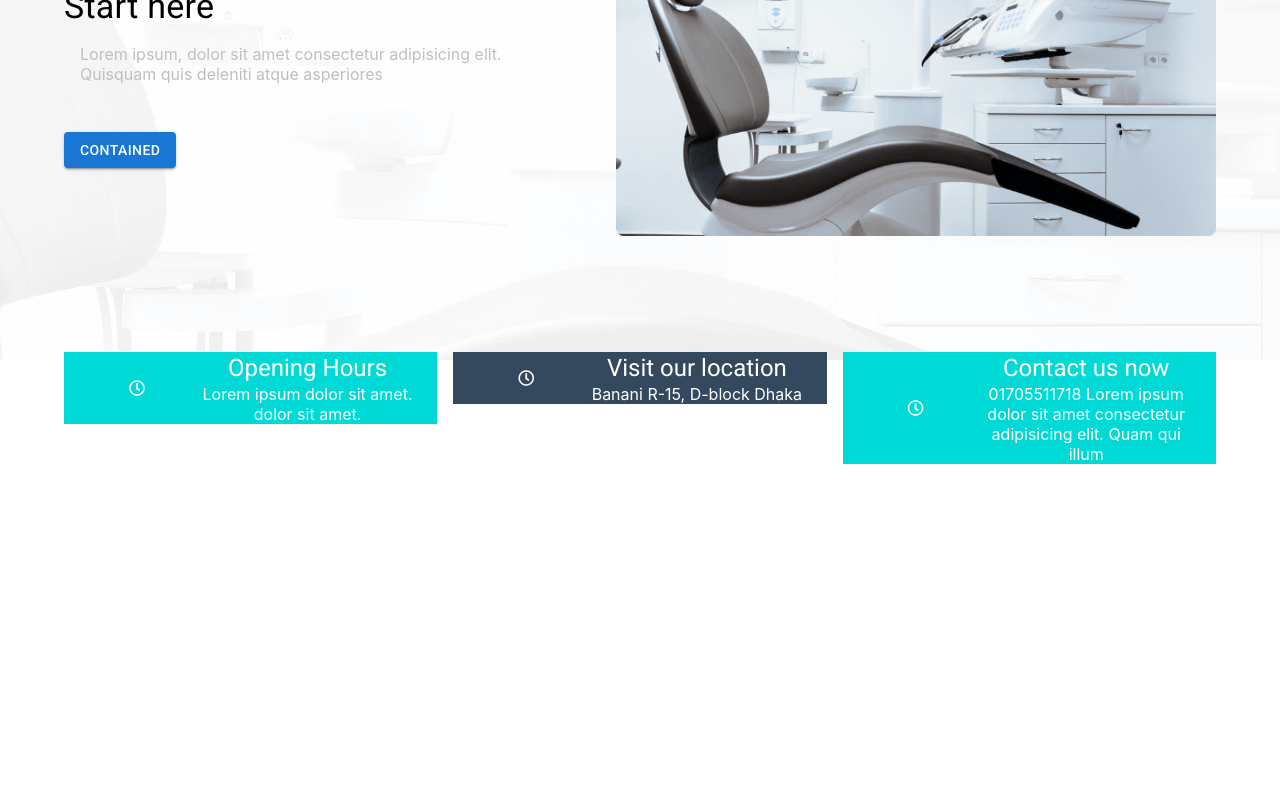
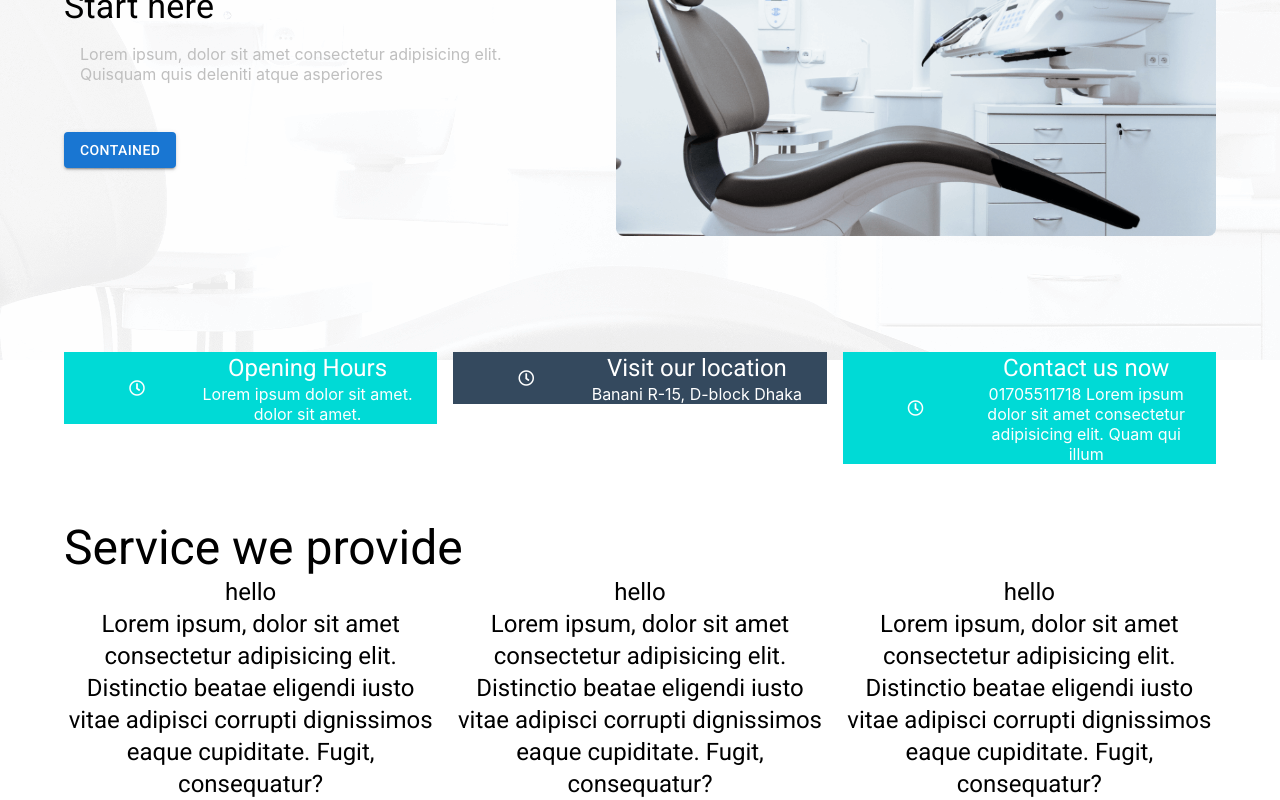
Before and after one commit to nazmul-devs/one-care-family-doctors, a React (Create React App) app: page / in a window 1280 px wide. Shown: the part 368-1168 px from the top of the page. Before the commit the page ends 832 px from the top, so only its background shows below. Built offline with nearby package versions, Linux system fonts and the light colour scheme.

Commit message:
services component create

```diff
--- a/src/Pages/Home/Home/Home.js
+++ b/src/Pages/Home/Home/Home.js
@@ -1,8 +1,8 @@
-import { Typography } from "@mui/material";
 import { Box } from "@mui/system";
 import React from "react";
 import Banner from "../Banner/Banner";
 import bg from "../../../images/bg.png";
+import Services from "../Services/Services";
 
 const BannerBg = {
 	background: `url(${bg}) center`,
@@ -11,9 +11,12 @@ const BannerBg = {
 };
 const Home = () => {
 	return (
-		<Box style={BannerBg}>
-			<Banner />
-		</Box>
+		<>
+			<Box style={BannerBg}>
+				<Banner />
+			</Box>
+			<Services />
+		</>
 	);
 };
 
--- /dev/null
+++ b/src/Pages/Home/Services/Services.js
@@ -0,0 +1,38 @@
+import { Container, Grid, Typography } from "@mui/material";
+import React from "react";
+
+const Services = () => {
+	return (
+		<Container sx={{ mt: 20 }}>
+			<Typography variant="h3">Service we provide</Typography>
+			<Grid container spacing={2} sx={{ textAlign: "center" }}>
+				<Grid item xs={4}>
+					<Typography variant="h5">hello</Typography>
+					<Typography variant="h5">
+						Lorem ipsum, dolor sit amet consectetur adipisicing elit.
+						Distinctio beatae eligendi iusto vitae adipisci corrupti
+						dignissimos eaque cupiditate. Fugit, consequatur?
+					</Typography>
+				</Grid>
+				<Grid item xs={4}>
+					<Typography variant="h5">hello</Typography>
+					<Typography variant="h5">
+						Lorem ipsum, dolor sit amet consectetur adipisicing elit.
+						Distinctio beatae eligendi iusto vitae adipisci corrupti
+						dignissimos eaque cupiditate. Fugit, consequatur?
+					</Typography>
+				</Grid>
+				<Grid item xs={4}>
+					<Typography variant="h5">hello</Typography>
+					<Typography variant="h5">
+						Lorem ipsum, dolor sit amet consectetur adipisicing elit.
+						Distinctio beatae eligendi iusto vitae adipisci corrupti
+						dignissimos eaque cupiditate. Fugit, consequatur?
+					</Typography>
+				</Grid>
+			</Grid>
+		</Container>
+	);
+};
+
+export default Services;
```
